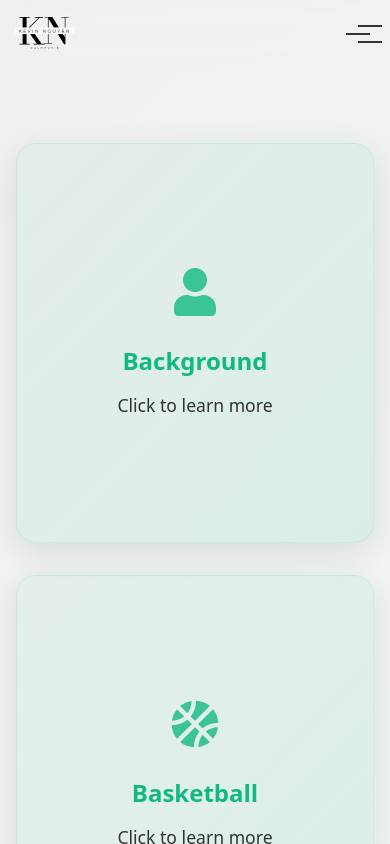
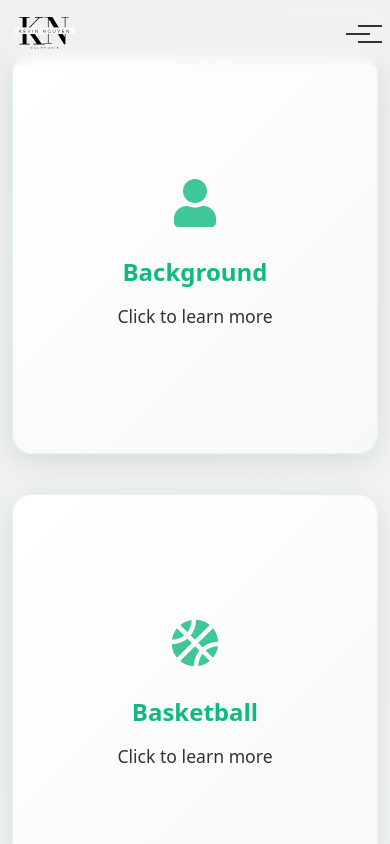
Before and after one commit to KevinDal2027/KevinPortfolio, a React (Vite) app: page /about in a window 390 px wide. Shown: the top 844 px of the page. Built offline with nearby package versions, Linux system fonts and the light colour scheme.

Commit message:
About page on clikc not hover

```diff
--- a/src/components/About.jsx
+++ b/src/components/About.jsx
@@ -7,10 +7,23 @@ import { Link } from 'react-router-dom';
 const About = ({ darkMode }) => {
   const [showImages, setShowImages] = useState(false);
   const [currentImage, setCurrentImage] = useState('');
+  const [flippedCards, setFlippedCards] = useState(new Set());
 
   const toggleImages = (imagePath) => {
     setCurrentImage(imagePath);
     setShowImages(true);
+  };
+
+  const handleCardClick = (index) => {
+    setFlippedCards(prev => {
+      const newFlipped = new Set(prev);
+      if (newFlipped.has(index)) {
+        newFlipped.delete(index);
+      } else {
+        newFlipped.add(index);
+      }
+      return newFlipped;
+    });
   };
 
   const calculateDaysSince = (startDate) => {
@@ -81,7 +94,12 @@ const About = ({ darkMode }) => {
       <div id="aboutcontent">
         <div className={`about-page ${darkMode ? 'dark-mode' : ''}`}>
           {cards.map((card, index) => (
-            <div className="flashcard" key={index} style={{ '--card-index': index }}>
+            <div
+              className={`flashcard ${flippedCards.has(index) ? 'flipped' : ''}`}
+              key={index}
+              style={{ '--card-index': index }}
+              onClick={() => handleCardClick(index)}
+            >
               <div className="flashcard-inner">
                 <div className="flashcard-front">
                   <div className="flashcard-icon">{card.icon}</div>
--- a/src/components/styles/About.css
+++ b/src/components/styles/About.css
@@ -302,9 +302,13 @@
 
 /* Responsive adjustments */
 @media (max-width: 991.98px) {
+  .about-container {
+    padding-top: 10vh;
+  }
+
   .about-page {
-    flex-direction: column;
     padding: 1.5rem;
+    gap: 1.5rem;
   }
 
   .sidebar {
@@ -340,9 +344,14 @@
 }
 
 @media (max-width: 768px) {
+  .about-container {
+    padding-top: 8vh;
+  }
+
   .about-page {
     grid-template-columns: 1fr;
     padding: 1rem;
+    gap: 2rem;
   }
 
   .sidebar button {
@@ -357,19 +366,59 @@
   .image-trigger {
     flex-direction: column;
     text-align: center;
-    padding: 0.8rem;
+    padding: 0.75rem;
+    margin: 0.75rem 0;
   }
 
   .flashcard {
-    height: 350px;
+    height: auto;
+    min-height: 300px;
+    margin-bottom: 1rem;
+  }
+
+  .flashcard-front,
+  .flashcard-back {
+    padding: 1.5rem;
   }
 
   .flashcard-title {
     font-size: 1.3rem;
+    margin-bottom: 0.75rem;
   }
 
   .flashcard-content {
     font-size: 1rem;
+    line-height: 1.5;
+  }
+
+  .flashcard-icon {
+    font-size: 2.5rem;
+    margin-bottom: 1rem;
+  }
+
+  .clickable-text {
+    padding: 0.4rem 0.8rem;
+    font-size: 0.9rem;
+  }
+}
+
+@media (max-width: 480px) {
+  .about-container {
+    padding-top: 5vh;
+  }
+
+  .about-page {
+    padding: 0.75rem;
+    gap: 1.5rem;
+  }
+
+  .flashcard {
+    min-height: 280px;
+  }
+
+  .flashcard-front,
+  .flashcard-back {
+    padding: 1.25rem;
   }
 }
 
@@ -517,7 +566,7 @@
   box-shadow: 0 8px 32px rgba(0, 0, 0, 0.1);
 }
 
-.flashcard:hover .flashcard-inner {
+.flashcard.flipped .flashcard-inner {
   transform: rotateY(180deg);
 }
 
@@ -525,6 +574,7 @@
   position: absolute;
   width: 100%;
   height: 100%;
+  -webkit-backface-visibility: hidden; /* Safari */
   backface-visibility: hidden;
   border-radius: 20px;
   padding: 2rem;
@@ -532,24 +582,24 @@
   flex-direction: column;
   justify-content: center;
   align-items: center;
-  background: rgba(var(--primary-color-rgb), 0.03);
-  backdrop-filter: blur(10px);
   border: 1px solid rgba(var(--primary-color-rgb), 0.1);
 }
 
 .flashcard-front {
+  background: #ffffff;
   background: linear-gradient(
     135deg,
-    rgba(var(--primary-color-rgb), 0.05) 0%,
-    rgba(var(--primary-color-rgb), 0.1) 100%
+    #ffffff 0%,
+    #f8f8f8 100%
   );
 }
 
 .flashcard-back {
+  background: #ffffff;
   background: linear-gradient(
     135deg,
-    rgba(var(--primary-color-rgb), 0.1) 0%,
-    rgba(var(--primary-color-rgb), 0.15) 100%
+    #ffffff 0%,
+    #f8f8f8 100%
   );
   transform: rotateY(180deg);
 }
@@ -577,7 +627,12 @@
 /* Dark mode adjustments */
 .dark-mode .flashcard-front,
 .dark-mode .flashcard-back {
-  background-color: rgba(18, 18, 18, 0.8);
+  background: #1a1a1a;
+  background: linear-gradient(
+    135deg,
+    #1a1a1a 0%,
+    #222222 100%
+  );
   border-color: rgba(var(--primary-color-rgb), 0.2);
 }
 
```
